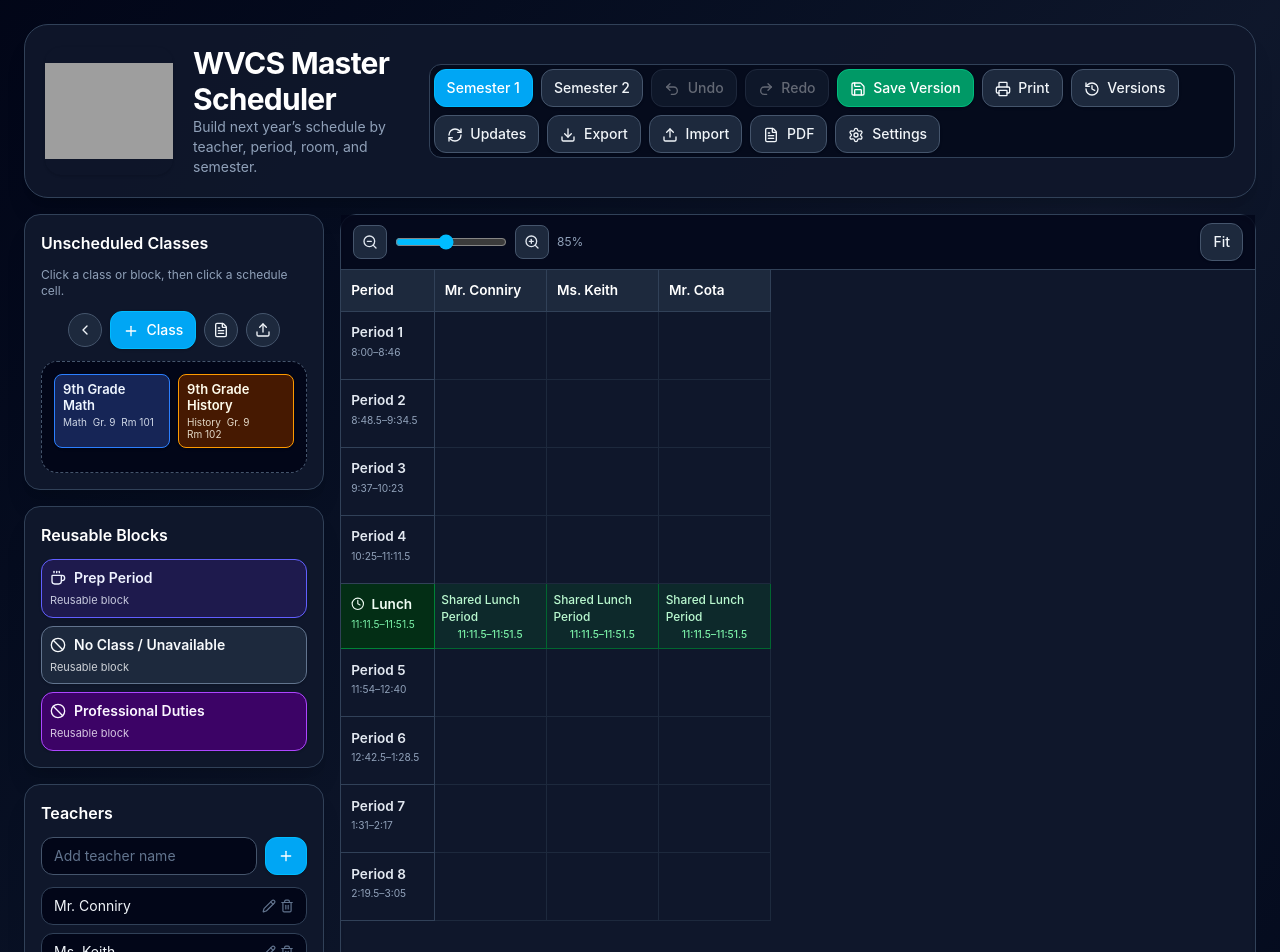
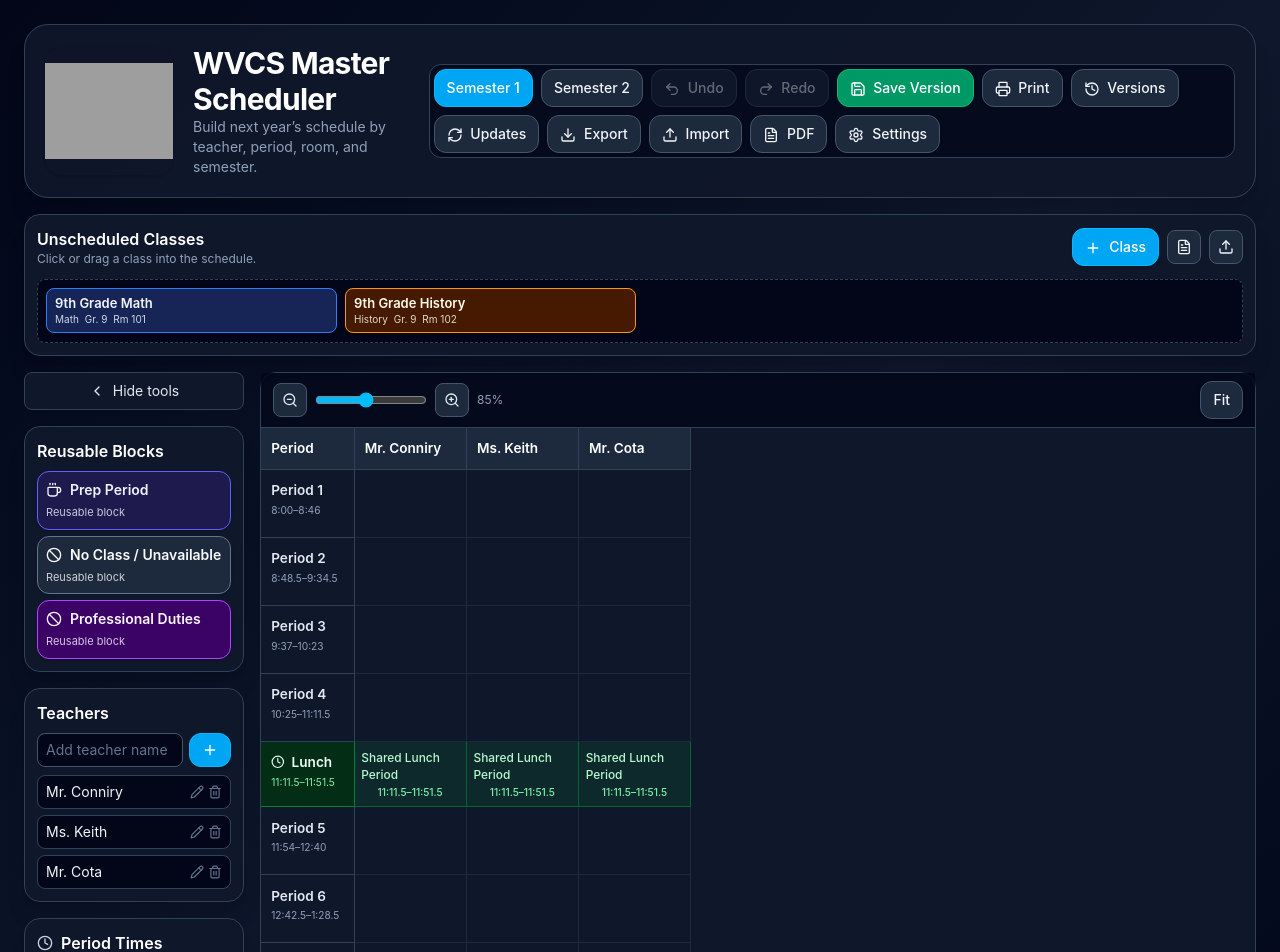
Before and after one commit to ChristianInfluence/school-scheduler, a React (Vite) app: page / in a window 1280 px wide. Shown: the top 952 px of the page. Built offline with nearby package versions, Linux system fonts and the light colour scheme; grey boxes are pictures that could not be loaded.

Commit message:
Move unscheduled classes above schedule

```diff
--- a/src/App.jsx
+++ b/src/App.jsx
@@ -383,7 +383,7 @@ export default function MasterSchoolSchedulerPrototype() {
   const { teachers, classes, scheduleBlocks, periodTimes, appSettings } = workingState;
   const sidebarGridClass = sidebarHidden
     ? "grid gap-4 grid-cols-1 print:block"
-    : "grid gap-4 lg:grid-cols-[300px_1fr] print:block";
+    : "grid gap-4 lg:grid-cols-[220px_1fr] print:block";
 
   useEffect(() => {
     localStorage.setItem(STORAGE_KEY, JSON.stringify(workingState));
@@ -1547,46 +1547,27 @@ export default function MasterSchoolSchedulerPrototype() {
           )}
         </div>
 
-        {sidebarHidden && (
-          <button
-            type="button"
-            aria-label="Show sidebar"
-            className="fixed left-0 top-1/2 z-50 -translate-y-1/2 rounded-r-full border border-slate-600 bg-slate-900 p-2 text-slate-100 shadow-xl transition hover:bg-slate-800 print:hidden"
-            onClick={() => setSidebarHidden(false)}
-          >
-            <ChevronLeft size={18} className="rotate-180" />
-          </button>
-        )}
-
-        <div className={sidebarGridClass}>
-            {!sidebarHidden && (
-              <aside className="no-print space-y-4">
-                <Card className="shadow-xl">
-                  <CardContent className="p-4 space-y-3">
-                    <div className="flex flex-col gap-3">
-                      <h2 className="font-semibold text-white">Unscheduled Classes</h2>
+        <Card className="no-print shadow-xl">
+          <CardContent className="p-3">
+            <div className="mb-3 flex flex-wrap items-center justify-between gap-3">
+              <div>
+                <div className="font-semibold text-white">Unscheduled Classes</div>
                 <div className="text-xs text-slate-400">
                   {selectedItem
                     ? "Click a schedule cell to place the selected item."
-                          : "Click a class or block, then click a schedule cell."}
-                      </div>
-                      <div className="flex items-center justify-center gap-2">
-                        <button
-                          type="button"
-                          className="rounded-full border border-slate-600 bg-slate-800 p-2 text-slate-100 hover:bg-slate-700"
-                          onClick={() => setSidebarHidden(true)}
-                          aria-label="Hide sidebar"
-                        >
-                          <ChevronLeft size={16} />
-                        </button>
-                        <Button onClick={addClass}>
+                    : "Click or drag a class into the schedule."}
+                </div>
+              </div>
+
+              <div className="flex items-center gap-2">
+                <Button onClick={addClass} className="py-1.5">
                   <Plus size={16} className="mr-1 inline" /> Class
                 </Button>
                 <button
                   type="button"
                   title="View CSV template"
                   aria-label="View CSV template"
-                          className="rounded-full border border-slate-600 bg-slate-800 p-2 text-slate-100 hover:bg-slate-700"
+                  className="rounded-lg border border-slate-600 bg-slate-800 p-2 text-slate-100 hover:bg-slate-700"
                   onClick={openTemplateLink}
                 >
                   <FileText size={16} />
@@ -1595,7 +1576,7 @@ export default function MasterSchoolSchedulerPrototype() {
                   type="button"
                   title="Import classes from CSV only"
                   aria-label="Import classes from CSV only"
-                          className="rounded-full border border-slate-600 bg-slate-800 p-2 text-slate-100 hover:bg-slate-700"
+                  className="rounded-lg border border-slate-600 bg-slate-800 p-2 text-slate-100 hover:bg-slate-700"
                   onClick={() => classImportRef.current?.click()}
                 >
                   <Upload size={16} />
@@ -1605,7 +1586,7 @@ export default function MasterSchoolSchedulerPrototype() {
 
             <div
               data-unscheduled-drop="true"
-                  className="min-h-28 rounded-2xl border border-dashed border-slate-600 bg-slate-950 p-3"
+              className="min-h-16 rounded-lg border border-dashed border-slate-700 bg-slate-950 p-2"
               onClick={() => {
                 if (selectedItem?.kind === "class") {
                   unscheduleClass(selectedItem.id);
@@ -1621,7 +1602,7 @@ export default function MasterSchoolSchedulerPrototype() {
               }}
             >
               {unscheduled.length ? (
-                    <div className="grid grid-cols-2 gap-2">
+                <div className="grid gap-2 sm:grid-cols-2 lg:grid-cols-3 xl:grid-cols-4 2xl:grid-cols-5">
                   {unscheduled.map((cls) => (
                     <ClassCard
                       key={cls.id}
@@ -1642,10 +1623,34 @@ export default function MasterSchoolSchedulerPrototype() {
           </CardContent>
         </Card>
 
+        {sidebarHidden && (
+          <button
+            type="button"
+            aria-label="Show sidebar"
+            className="fixed left-0 top-1/2 z-50 -translate-y-1/2 rounded-r-full border border-slate-600 bg-slate-900 p-2 text-slate-100 shadow-xl transition hover:bg-slate-800 print:hidden"
+            onClick={() => setSidebarHidden(false)}
+          >
+            <ChevronLeft size={18} className="rotate-180" />
+          </button>
+        )}
+
+        <div className={sidebarGridClass}>
+            {!sidebarHidden && (
+              <aside className="no-print space-y-4">
+                <button
+                  type="button"
+                  className="flex w-full items-center justify-center gap-2 rounded-lg border border-slate-700 bg-slate-900 px-3 py-2 text-sm text-slate-200 hover:bg-slate-800"
+                  onClick={() => setSidebarHidden(true)}
+                  aria-label="Hide sidebar"
+                >
+                  <ChevronLeft size={16} />
+                  Hide tools
+                </button>
+
             <Card className="shadow-xl">
-              <CardContent className="p-4 space-y-3">
+              <CardContent className="p-3 space-y-2">
                 <h2 className="font-semibold text-white">Reusable Blocks</h2>
-                <div className="space-y-2">
+                <div className="space-y-1.5">
                   {blockTemplates.map((template) => (
                     <BlockTemplateCard
                       key={template.blockType}
@@ -1663,26 +1668,26 @@ export default function MasterSchoolSchedulerPrototype() {
             </Card>
 
             <Card className="shadow-xl">
-              <CardContent className="p-4 space-y-3">
+              <CardContent className="p-3 space-y-2">
                 <h2 className="font-semibold text-white">Teachers</h2>
-                <div className="flex gap-2">
+                <div className="flex gap-1.5">
                   <input
                     value={newTeacherName}
                     onChange={(e) => setNewTeacherName(e.target.value)}
                     onKeyDown={(e) => e.key === "Enter" && addTeacher()}
                     placeholder="Add teacher name"
-                    className="w-full rounded-xl border border-slate-600 bg-slate-950 px-3 py-2 text-sm text-slate-100 placeholder:text-slate-500"
-                  />
-                  <Button onClick={addTeacher}>
+                    className="w-full min-w-0 rounded-lg border border-slate-600 bg-slate-950 px-2 py-1.5 text-sm text-slate-100 placeholder:text-slate-500"
+                  />
+                  <Button onClick={addTeacher} className="px-2 py-1.5">
                     <Plus size={16} />
                   </Button>
                 </div>
 
-                <div className="space-y-2">
+                <div className="space-y-1.5">
                   {teachers.map((teacher) => (
                     <div
                       key={teacher.id}
-                      className="flex items-center justify-between rounded-xl border border-slate-700 bg-slate-950 px-3 py-2 text-sm gap-2"
+                      className="flex items-center justify-between gap-1.5 rounded-lg border border-slate-700 bg-slate-950 px-2 py-1.5 text-sm"
                     >
                       {editingTeacherId === teacher.id ? (
                         <input
@@ -1693,11 +1698,11 @@ export default function MasterSchoolSchedulerPrototype() {
                             if (e.key === "Enter") saveTeacherEdit(teacher.id);
                             if (e.key === "Escape") cancelTeacherEdit();
                           }}
-                          className="flex-1 rounded-lg bg-slate-800 border border-slate-600 px-2 py-1 text-slate-100 focus:outline-none focus:border-sky-400"
+                          className="min-w-0 flex-1 rounded-lg bg-slate-800 border border-slate-600 px-2 py-1 text-slate-100 focus:outline-none focus:border-sky-400"
                           autoFocus
                         />
                       ) : (
-                        <span className="flex-1">{teacher.name}</span>
+                        <span className="min-w-0 flex-1 truncate">{teacher.name}</span>
                       )}
                       <div className="flex items-center gap-1">
                         {editingTeacherId === teacher.id ? (
@@ -1743,21 +1748,21 @@ export default function MasterSchoolSchedulerPrototype() {
             </Card>
 
             <Card className="shadow-xl">
-              <CardContent className="p-4 space-y-3">
+              <CardContent className="p-3 space-y-2">
                 <div className="flex items-center gap-2">
                   <Clock size={16} className="text-slate-300" />
                   <h2 className="font-semibold text-white">Period Times</h2>
                 </div>
 
-                <div className="space-y-2">
+                <div className="space-y-1.5">
                   {PERIODS.map((period) => (
-                    <label key={period} className="grid grid-cols-[80px_1fr] items-center gap-2 text-sm">
-                      <span className="text-slate-300">Period {period}</span>
+                    <label key={period} className="grid grid-cols-[58px_1fr] items-center gap-1.5 text-xs">
+                      <span className="text-slate-300">P{period}</span>
                       <input
                         value={periodTimes[period] || ""}
                         onChange={(e) => updatePeriodTime(period, e.target.value)}
                         placeholder="8:15–9:00"
-                        className="rounded-xl border border-slate-600 bg-slate-950 px-3 py-2 text-slate-100 placeholder:text-slate-500"
+                        className="min-w-0 rounded-lg border border-slate-600 bg-slate-950 px-2 py-1.5 text-slate-100 placeholder:text-slate-500"
                       />
                     </label>
                   ))}
```
Lines whose indentation alone changed are shown as unchanged.
